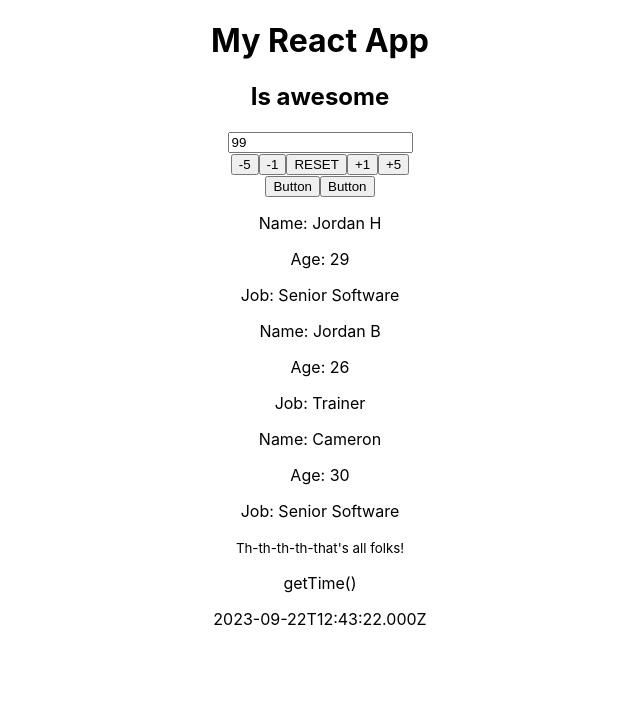
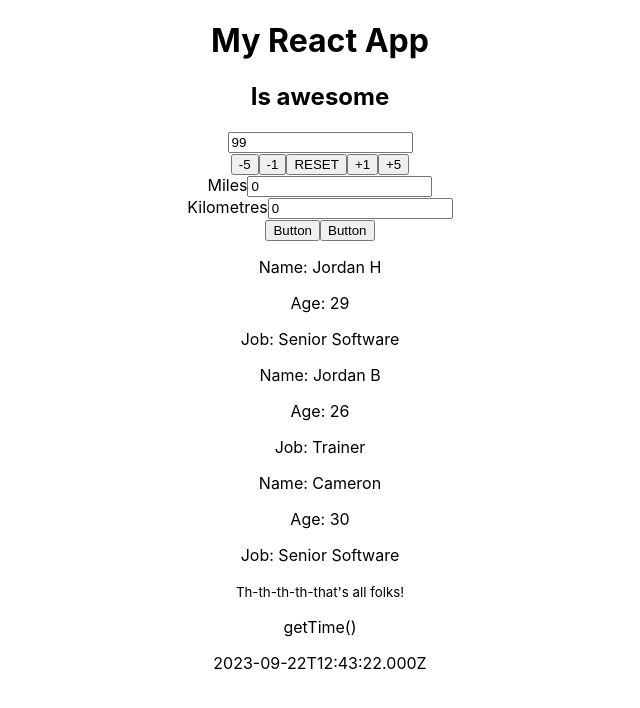
Before and after one commit to JHarry444/Sky-6-React, a React (Create React App) app: page / in a window 1280 px wide. Shown: the top 708 px of the page, without its empty margins (320-960 px from the left). Built offline with nearby package versions, Linux system fonts and the light colour scheme.

Commit message:
state example 2

```diff
--- a/src/App.js
+++ b/src/App.js
@@ -6,12 +6,15 @@ import Button from './components/Button';
 import Trainer from './components/Trainer';
 import StaticData from './components/StaticData';
 import Counter from './components/state/Counter';
+import Converter from './components/state/Converter';
 
 function App() {
   return (
     <div className="App">
       <Header />
       <Counter/>
+      <br/>
+      <Converter/>
       <br/>
       {Button()}
       <Button/>
--- /dev/null
+++ b/src/components/state/Converter.jsx
@@ -0,0 +1,21 @@
+import { useState } from "react";
+
+function Converter() {
+    const [miles, setMiles] = useState(0);
+    const [km, setKm] = useState(0);
+    return ( <>
+        <label htmlFor="miles">Miles</label>
+        <input type="text" id="miles" value={miles} onChange={(event) => {
+            setMiles(event.target.value);
+            setKm(event.target.value * 1.6);
+        }}/>
+        <br />
+        <label htmlFor="km">Kilometres</label>
+        <input type="text" id="km" value={km} onChange={(event) => {
+            setMiles(event.target.value / 1.6);
+            setKm(event.target.value);
+        }}/>
+    </> );
+}
+
+export default Converter;
--- a/src/components/state/Counter.jsx
+++ b/src/components/state/Counter.jsx
@@ -3,17 +3,20 @@ import { useState } from "react";
 function Counter() {
     // Create state using the useState hook
     let [count, setCount] = useState(99);
+
+    const handleClick = () => {
+        // count++; HAVE TO USE THE SETTER
+        setCount(count + 1); // changes count and re-renders
+        // console.log("Count:", count);
+    }
     return ( <>
         <input type="number" value={count} readOnly/>
         <br />
         <button>-5</button>
         <button>-1</button>
         <button>RESET</button>
-        <button onClick={() => {
-            // count++; HAVE TO USE THE SETTER
-            setCount(count + 1); // changes count and re-renders
-            // console.log("Count:", count);
-        }}>+1</button>
+        {/* DON'T include the () after handleClick */}
+        <button onClick={handleClick}>+1</button>
         <button>+5</button>
     </> );
 }
```
